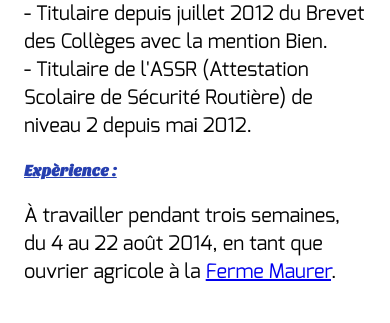
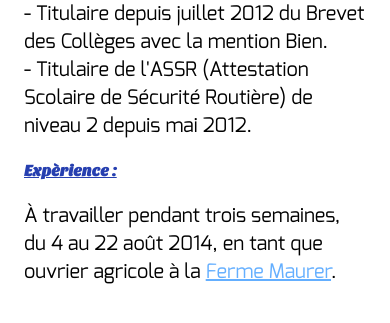
Before and after one commit to Oprax/site-isn, a PHP site: page /curriculum-vitae.php in a window 390 px wide. Shown: the part 200-523 px from the top of the page. Run offline with PHP 8.4, Linux system fonts and the light colour scheme.

Commit message:
update responsive.css

```diff
--- a/static/css/style.css
+++ b/static/css/style.css
@@ -51,7 +51,11 @@ h2 {
 }
 
 a {
-    text-decoration: underline;
+    color: #64AFFF;
+}
+
+a:hover {
+    color: #7191B1;
 }
 
 .header a {
```
